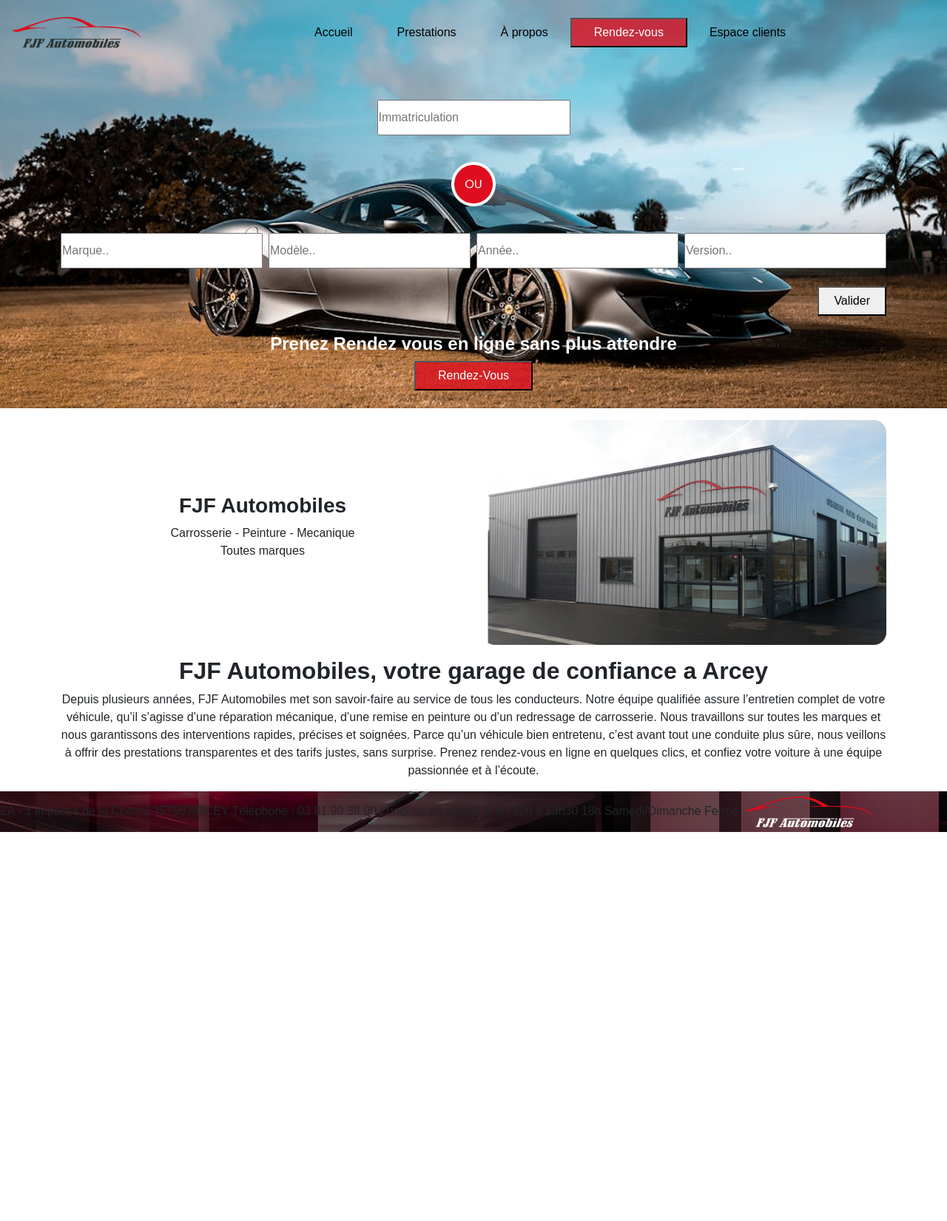
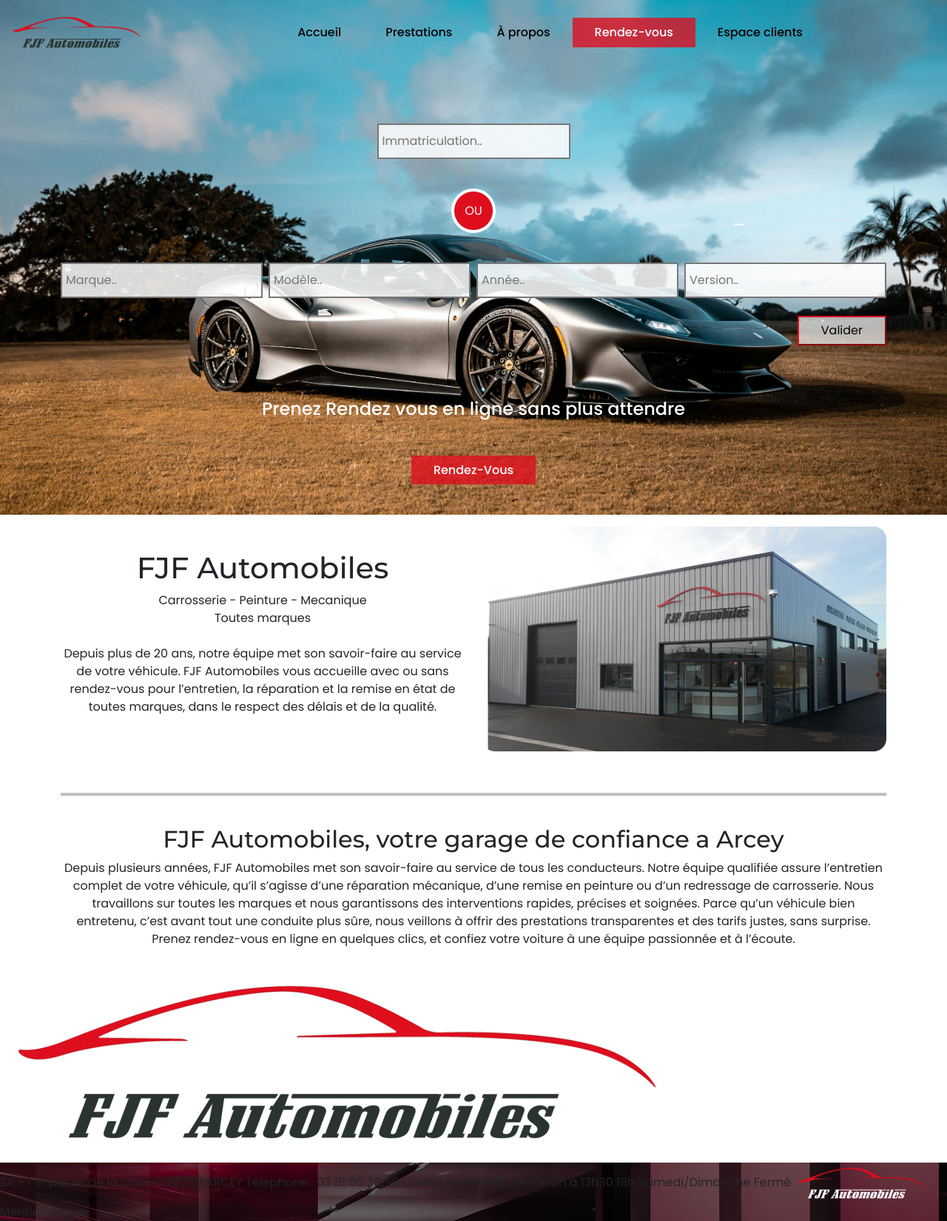
Before and after one commit to Cruzax/FJF-WORDPRESS, a PHP site: page / in a window 1280 px wide. Shown: the whole page at 74% size. Before the commit the page ends 1125 px from the top, so only its background shows below. Run offline with PHP 8.4, Linux system fonts and the light colour scheme.

Commit message:
26/11 12H

```diff
--- a/css/base/main.css
+++ b/css/base/main.css
@@ -3,26 +3,41 @@
   font-family: "Poppins", sans-serif;
 }
 
-h1,
-h2,
-h3,
-h4 {
-  font-family: "Montserrat", sans-serif;
-  font-weight: 600;
-  font-size: 40;
-}
-
 .btn-rdv {
   background-color: #de0e1fca;
   color: white;
-  padding: 6px 30px;
   font-size: medium;
+  border-style: none;
 }
 
-.btn-rdv::hover {
-  background-color: #de0e1f;
+.btn-rdv:hover {
+  background-color: #DE0E1E;
 }
 
 .validbutton {
-  padding: 6px 20px;
+  padding: 6px 30px;
+  border-color: #DE0E1E;
+  background-color: #ffffffb1;
 }
+
+.validbutton:hover {
+background-color: #DE0E1E;
+border-color: white;
+color: white;
+}
+
+.h1{
+ font-size: 40px;
+  font-family: "Montserrat", sans-serif;
+
+}
+
+.h2{
+  font-family: "Montserrat", sans-serif;
+
+}
+
+.h3{
+  font-family: "Montserrat", sans-serif;
+
+}
--- /dev/null
+++ b/css/components/bodytext.css
@@ -0,0 +1,7 @@
+.separator {
+  border: none;
+  height: 4px;      /* thickness */
+  background: black; /* color */
+  margin: 40px 0;   /* spacing */
+  color: black;
+}
--- a/css/components/hero.css
+++ b/css/components/hero.css
@@ -1,10 +1,16 @@
 .hero_background {
-  background: url(/img/ferrariHero.png);
+  background: url(/img/pissta.jpg);
   background-size: cover;
   background-position: center;
   background-repeat: no-repeat;
 }
 
 .texte-zone{
-  padding: 10px 0;
+  padding: 10px 5px;
+  background-color: rgba(255, 255, 255, 0.852);
+  border-style: solid;
 }
+
+.texte-zone:hover::placeholder{
+color: rgb(0, 0, 0);
+}
--- a/index.html
+++ b/index.html
@@ -6,6 +6,12 @@
     <title>FJF Garage</title>
     <link
       href="https://cdn.jsdelivr.net/npm/bootstrap@5.3.3/dist/css/bootstrap.min.css"
+      rel="stylesheet"
+    />
+    <link rel="preconnect" href="https://fonts.googleapis.com" />
+    <link rel="preconnect" href="https://fonts.gstatic.com" crossorigin />
+    <link
+      href="https://fonts.googleapis.com/css2?family=Montserrat:ital,wght@0,100..900;1,100..900&family=Poppins:ital,wght@0,100;0,200;0,300;0,400;0,500;0,600;0,700;0,800;0,900;1,100;1,200;1,300;1,400;1,500;1,600;1,700;1,800;1,900&display=swap"
       rel="stylesheet"
     />
     <link rel="stylesheet" href="style.css" />
@@ -25,43 +31,62 @@
                 <a href="#" class="nav-link-top nav-item-box">Accueil</a>
                 <a href="#" class="nav-link-top nav-item-box">Prestations</a>
                 <a href="#" class="nav-link-top nav-item-box">À propos</a>
-                <button class="btn-rdv">Rendez-vous</button>
+                <a href="#"class="btn-rdv nav-link-top nav-item-box">Rendez-vous</a>
                 <a href="#" class="nav-link-top nav-item-box">Espace clients</a>
               </nav>
             </div>
           </div>
         </div>
       </header>
-
+      <div class="py-3"></div>
       <div class="container text-center mt-5">
         <div class="row justify-content-center mb-3">
           <div class="col-10 col-md-4 col-lg-3">
             <input
-              type="text" placeholder="Immatriculation" class="texte-zone input w-100" />
+              type="text"
+              placeholder="Immatriculation.."
+              class="texte-zone input w-100"
+            />
           </div>
         </div>
 
         <div class="row justify-content-center mb-3">
           <div class="col-auto">
-            <img src="img/ca OU ca.png" class="img-ou img-fluid" alt="OU" />
+            <img src="img/ca OU ca.png" class="img-ou img-fluid py-4" alt="OU" />
           </div>
         </div>
-
+        <form action="">
           <div class="row justify-content-center g-2 mb-4">
             <div class="col-6 col-md-3">
-            <input type="text" placeholder="Marque.." class="texte-zone input w-100" />
+              <input
+                type="text"
+                placeholder="Marque.."
+                class="texte-zone input w-100"
+              />
             </div>
 
             <div class="col-6 col-md-3">
-            <input type="text" placeholder="Modèle.." class="texte-zone input w-100" />
+              <input
+                type="text"
+                placeholder="Modèle.."
+                class="texte-zone input w-100"
+              />
             </div>
 
             <div class="col-6 col-md-3">
-            <input type="text" placeholder="Année.." class="texte-zone input w-100" />
+              <input
+                type="text"
+                placeholder="Année.."
+                class="texte-zone input w-100"
+              />
             </div>
 
             <div class="col-6 col-md-3">
-            <input type="text" placeholder="Version.." class="texte-zone input w-100" />
+              <input
+                type="text"
+                placeholder="Version.."
+                class="texte-zone input w-100"
+              />
             </div>
           </div>
 
@@ -70,12 +95,14 @@
               <button class="validbutton">Valider</button>
             </div>
           </div>
-
-        <h2 class="text-white fs-4">
+        </form>
+        <h2 class="text-white fs-4 py-5">
           Prenez Rendez vous en ligne sans plus attendre
         </h2>
 
-        <button class="btn-rdv mb-4 fw-normal">Rendez-Vous</button>
+        <a href='#' class="btn-rdv nav-link-top nav-item-box">Rendez-Vous</a>
+
+        <div class="py-4"></div>
       </div>
     </section>
 
@@ -84,26 +111,39 @@
         <div
           class="d-flex flex-column justify-content-center col-6 text-center"
         >
-          <h3>FJF Automobiles</h3>
+          <h3 class="h1">FJF Automobiles</h3>
           <p>
-            Carrosserie - Peinture - Mecanique <br />
-            Toutes marques
+            Carrosserie - Peinture - Mecanique <br>
+            Toutes marques <br><br>
+            Depuis plus de 20 ans, notre équipe met son savoir-faire au service de votre véhicule. FJF Automobiles vous accueille avec ou sans rendez-vous pour l’entretien, la réparation et la remise en état de toutes marques, dans le respect des délais et de la qualité.
           </p>
         </div>
+
         <div class="col-6">
           <img src="img/Garage.png" class="img-fluid" alt="Garage de FJF" />
         </div>
       </div>
+<hr class="separator">
 
       <div class="d-flex justify-content-center align-items-center text-center">
-        <h2>FJF Automobiles, votre garage de confiance a Arcey</h2>
+        <h2 class="h2">FJF Automobiles, votre garage de confiance a Arcey</h2>
       </div>
 
-      <p class="text-center">Depuis plusieurs années, FJF Automobiles met son savoir-faire au service de tous les conducteurs. Notre équipe qualifiée assure l’entretien complet de votre véhicule, qu’il s’agisse d’une réparation mécanique, d’une remise en peinture ou d’un redressage de carrosserie.
-Nous travaillons sur toutes les marques et nous garantissons des interventions rapides, précises et soignées. Parce qu’un véhicule bien entretenu, c’est avant tout une conduite plus sûre, nous veillons à offrir des prestations transparentes et des tarifs justes, sans surprise.
-Prenez rendez-vous en ligne en quelques clics, et confiez votre voiture à une équipe passionnée et à l’écoute.</p>
+      <p class="text-center">
+        Depuis plusieurs années, FJF Automobiles met son savoir-faire au service
+        de tous les conducteurs. Notre équipe qualifiée assure l’entretien
+        complet de votre véhicule, qu’il s’agisse d’une réparation mécanique,
+        d’une remise en peinture ou d’un redressage de carrosserie. Nous
+        travaillons sur toutes les marques et nous garantissons des
+        interventions rapides, précises et soignées. Parce qu’un véhicule bien
+        entretenu, c’est avant tout une conduite plus sûre, nous veillons à
+        offrir des prestations transparentes et des tarifs justes, sans
+        surprise. Prenez rendez-vous en ligne en quelques clics, et confiez
+        votre voiture à une équipe passionnée et à l’écoute.
+      </p>
     </div>
-    <!-- FIN CONTAINER PRINCIPAL -->
+    <img class="" src="img/FJFlogo.png" alt="">
+
 
     <footer>
       <span>ZA - 1 impasse de la Chevru 25750 ARCEY</span>
@@ -112,6 +152,7 @@
       <span>De 8h 12h à 13h30 18h</span>
       <span>Samedi/Dimanche Fermé</span>
       <img class="logo" src="/img/FJFlogoblanc.png" alt="FJF logo" />
+      <span>Mention legale</span>
     </footer>
   </body>
 </html>
--- a/style.css
+++ b/style.css
@@ -1,5 +1,6 @@
+@import "css/layout/header.css";
 @import "css/base/main.css";
 @import "css/components/hero.css";
 @import "css/layout/footer.css";
-@import "css/layout/header.css";
 @import "css/utils/variables.css";
+@import "css/components/bodytext.css";
```
Also changed, not shown: img/pissta.jpg (added). Lines whose indentation alone changed are shown as unchanged.
